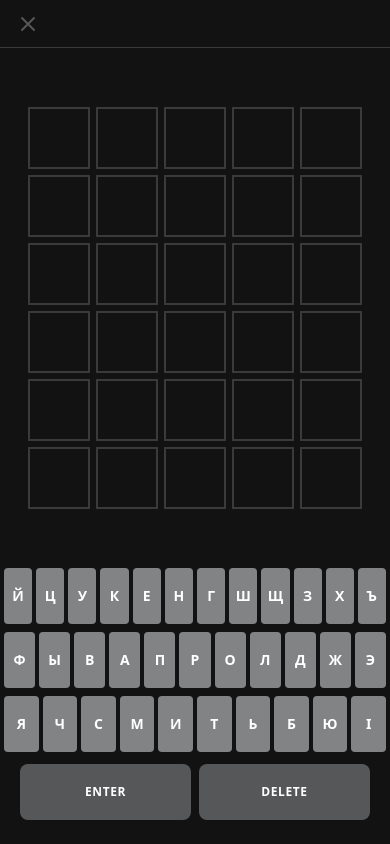
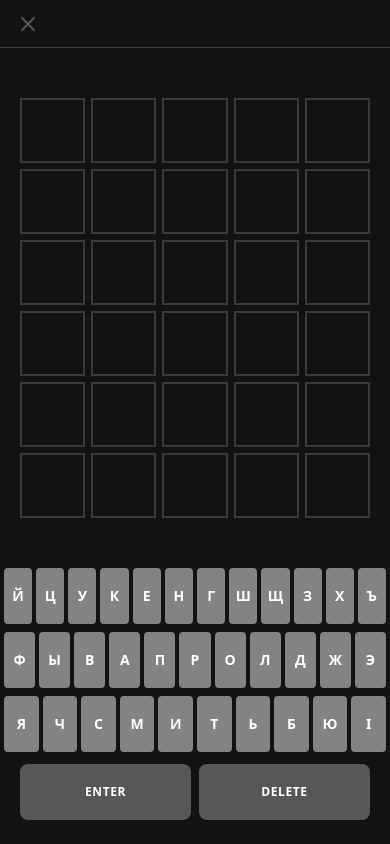
Before and after one commit to Supjan9/dosh-wordle, a React (Vite) app: page / in a window 390 px wide. Both pictures are taken after a click on the button "ЛОВЗА". Built offline with nearby package versions, Linux system fonts and the light colour scheme.

Commit message:
adjust for mobile browser

```diff
--- a/src/App.jsx
+++ b/src/App.jsx
@@ -177,11 +177,12 @@ export default function App() {
   }
 
   return (
+    // FIX 1: Use h-[100dvh] to match mobile viewport height exactly
     <div className="flex flex-col h-[100dvh] w-full max-w-lg mx-auto overflow-hidden bg-[#121213] relative">
 
       {/* UPDATED HEADER:
-         1. Reduced height from h-16 to h-12 to save space.
-         2. Removed the <h1> Title completely.
+          1. Reduced height from h-16 to h-12 to save space.
+          2. Removed the <h1> Title completely.
       */}
       <header className="flex h-12 items-center justify-between px-4 border-b border-[#3a3a3c] shrink-0">
          <button
@@ -217,6 +218,7 @@ export default function App() {
         </div>
       )}
 
+      {/* FIX 2: min-h-0 allows this container to shrink if space is tight. */}
       <main className="flex-grow flex flex-col items-center justify-center p-2 min-h-0">
         <Grid guesses={guesses} currentGuess={currentGuess} turn={turn} isShaking={isShaking} />
       </main>
--- a/src/components/Grid.jsx
+++ b/src/components/Grid.jsx
@@ -2,11 +2,13 @@ import React from 'react';
 
 export default function Grid({ guesses, currentGuess, turn, isShaking }) {
   return (
-    // UPDATED: Added 'h-full' and 'justify-center' so it centers vertically in the available space
-    <div className="flex flex-col gap-1.5 w-full max-w-[350px] px-2 h-full justify-center">
+    // UPDATED CONTAINER:
+    // 1. max-h-full: Ensures it NEVER overlaps the keyboard/header.
+    // 2. aspect-[5/6]: Locks the shape so it shrinks proportionally (5 cols, 6 rows).
+    // 3. mx-auto: Centers it horizontally.
+    <div className="grid grid-rows-6 gap-1.5 w-full max-w-[350px] max-h-full aspect-[5/6] mx-auto">
       {guesses.map((guess, i) => {
         if (turn === i) {
-          // Pass the 'isShaking' prop ONLY to the current row
           return <Row key={i} currentGuess={currentGuess} isShaking={isShaking} />;
         }
         else if (guess) {
@@ -32,10 +34,10 @@ function Row({ guess, currentGuess, isRevealed, isShaking }) {
   const emptyTiles = Array(5 - tiles.length).fill('');
 
   return (
-    <div className={`grid grid-cols-5 gap-1.5 ${isShaking ? 'animate-shake' : ''}`}>
-      {/* ^ NOTICE: The 'animate-shake' class is applied to the ROW container
-          if 'isShaking' is true. This shakes the whole word together.
-      */}
+    // UPDATED ROW:
+    // Removed 'aspect-square' logic here. The parent grid controls the height now.
+    // h-full w-full ensures it fills the grid cell.
+    <div className={`grid grid-cols-5 gap-1.5 w-full h-full ${isShaking ? 'animate-shake' : ''}`}>
 
       {tiles.map((char, i) => {
         const letter = isRevealed ? char.key : char;
@@ -54,10 +56,12 @@ function Row({ guess, currentGuess, isRevealed, isShaking }) {
               '--correct-color': colorHex,
               animationDelay: isRevealed ? animationDelay : '0s'
             }}
-            // UPDATED: Changed text-3xl to 'text-2xl sm:text-3xl'
-            // This prevents the letter from being too big on small screens
+            // UPDATED TILE:
+            // 1. Removed 'aspect-square' (The parent Aspect Ratio handles this now).
+            // 2. Uses h-full w-full to fill the slot.
+            // 3. Font size adjusts automatically based on the box size effectively.
             className={`
-              w-full aspect-square border-2 flex items-center justify-center
+              w-full h-full border-2 flex items-center justify-center
               text-2xl sm:text-3xl font-bold uppercase text-white select-none
               ${isRevealed ? 'animate-flip' : 'border-[#565758] animate-pop'}
               ${!isRevealed && 'border-[#818384]'}
@@ -71,7 +75,7 @@ function Row({ guess, currentGuess, isRevealed, isShaking }) {
       {emptyTiles.map((_, i) => (
         <div
           key={`empty-${i}`}
-          className="w-full aspect-square border-2 border-[#3a3a3c] flex items-center justify-center"
+          className="w-full h-full border-2 border-[#3a3a3c] flex items-center justify-center"
         />
       ))}
     </div>
```
